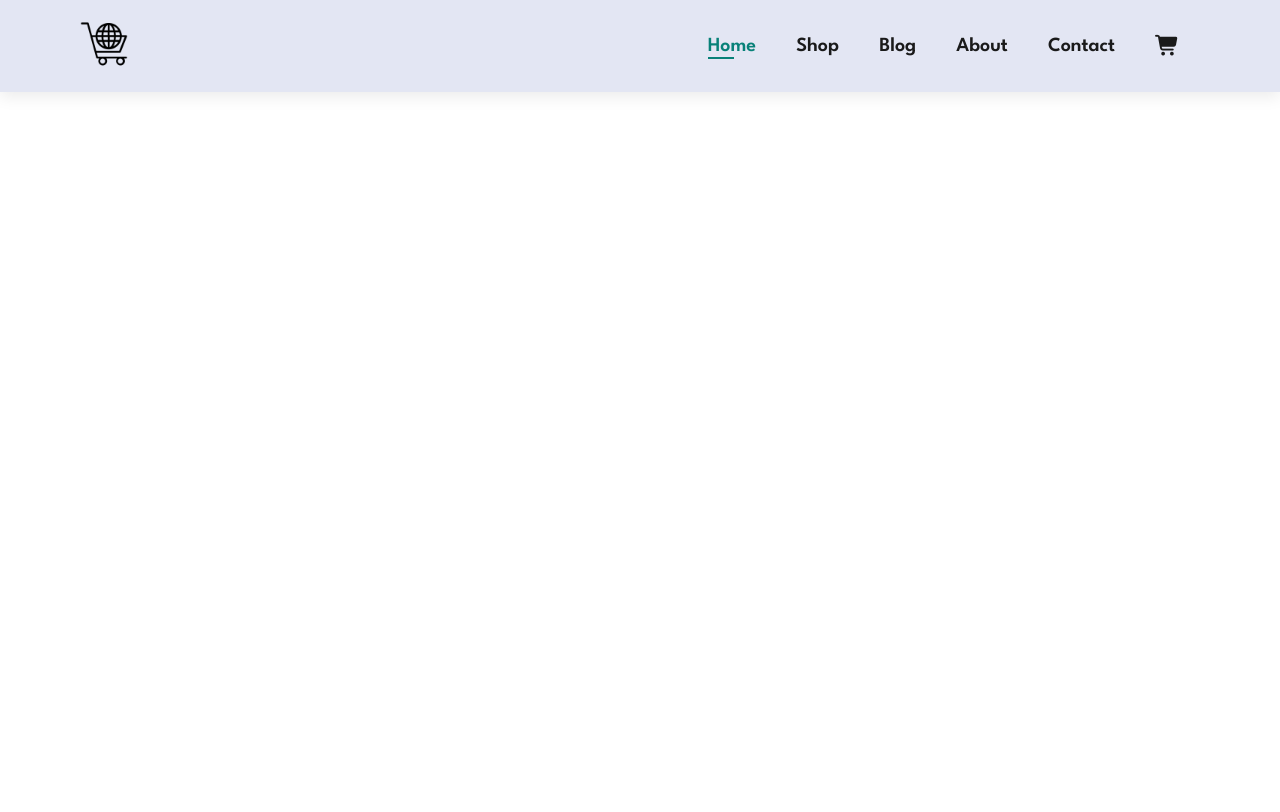
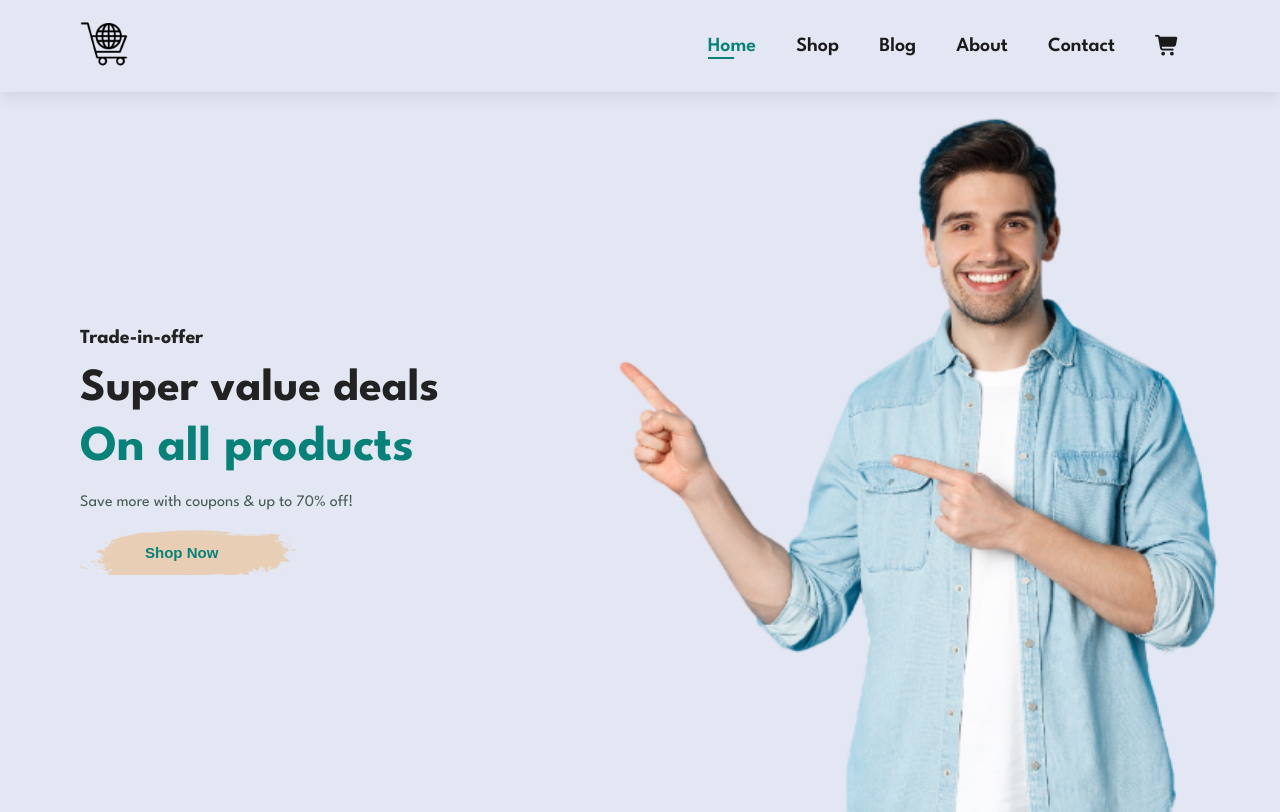
Before and after one commit to sakhir103/Ecommerce-website, a plain HTML site: page index.html in a window 1280 px wide. Drawn offline with Linux system fonts and the light colour scheme.

Commit message:
banner section completed

```diff
--- a/index.html
+++ b/index.html
@@ -28,6 +28,14 @@
       </div>
     </section>
 
+    <section id="hero">
+        <h4>Trade-in-offer</h4>
+        <h2>Super value deals</h2>
+        <h1>On all products</h1>
+        <p>Save more with coupons & up to 70% off!</p>
+        <button>Shop Now</button>
+    </section>
+
     <script src="script.js"></script>
   </body>
 </html>
--- a/style.css
+++ b/style.css
@@ -50,6 +50,10 @@ p{
     padding: 20px 80px;
     background-color: #E3E6F3;
     box-shadow: 0 5px 15px rgba(0, 0, 0, 0.08);
+    z-index: 2;
+    position: sticky;
+    top: 0;
+    left: 0;
 }
 #navbar{
     display: flex;
@@ -82,3 +86,35 @@ p{
     bottom: -4px;
     left: 20px;
 }
+
+/* Home Page */
+
+#hero{
+    background-image: url('images/hero5.png');
+    height: 90vh;
+    width: 100%;
+    background-size: cover;
+    background-position: 100% 25%;
+    padding: 0 80px;
+    display: flex;
+    flex-direction: column;
+    align-items: flex-start;
+    justify-content: center;
+}
+#hero h4{
+    padding-bottom: 15px;
+}
+#hero h1{
+    color: #088178;
+}
+#hero button{
+    background-image: url('images/button.png');
+    background-color: transparent;
+    color: #088178;
+    border: 0;
+    padding: 14px 80px 14px 65px;
+    background-repeat: no-repeat;
+    cursor: pointer;
+    font-weight: 700;
+    font-size: 15px;
+}
```
Also changed, not shown: images/button.png (added), images/hero5.png (added).
